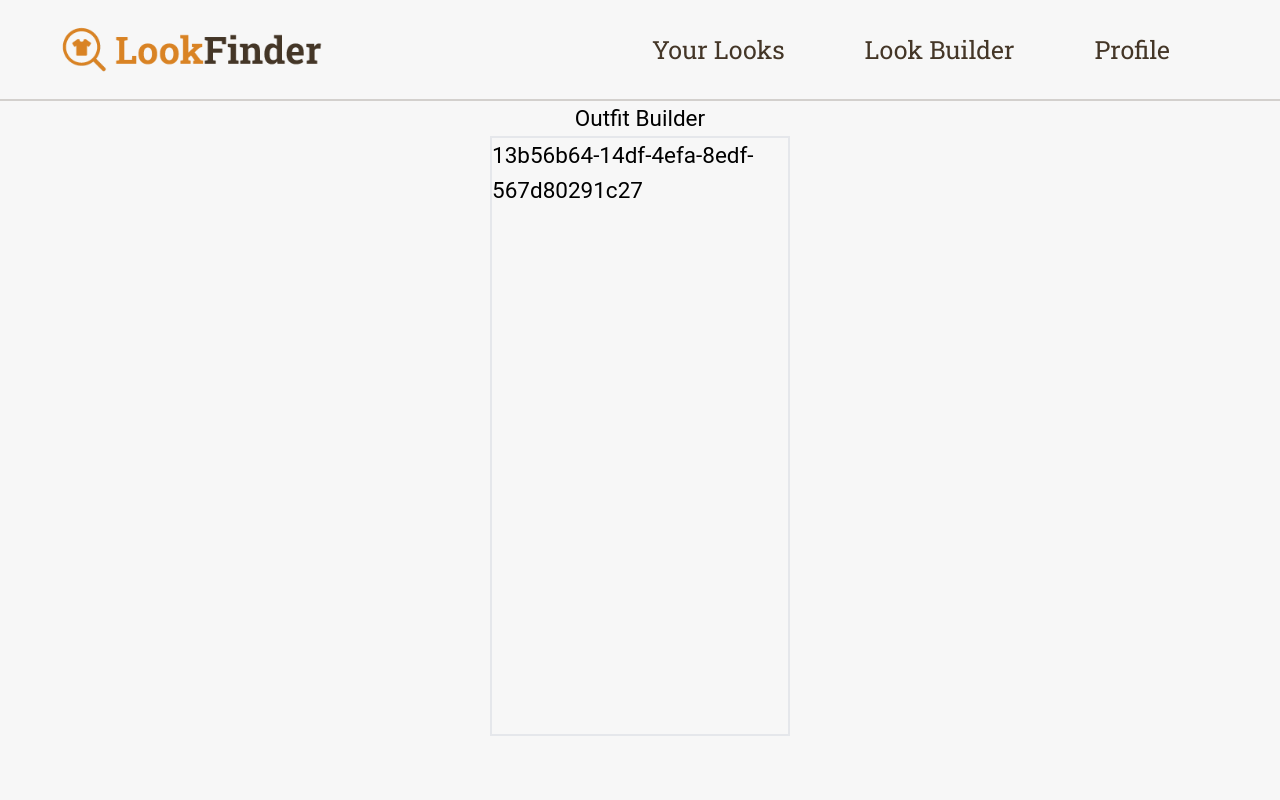
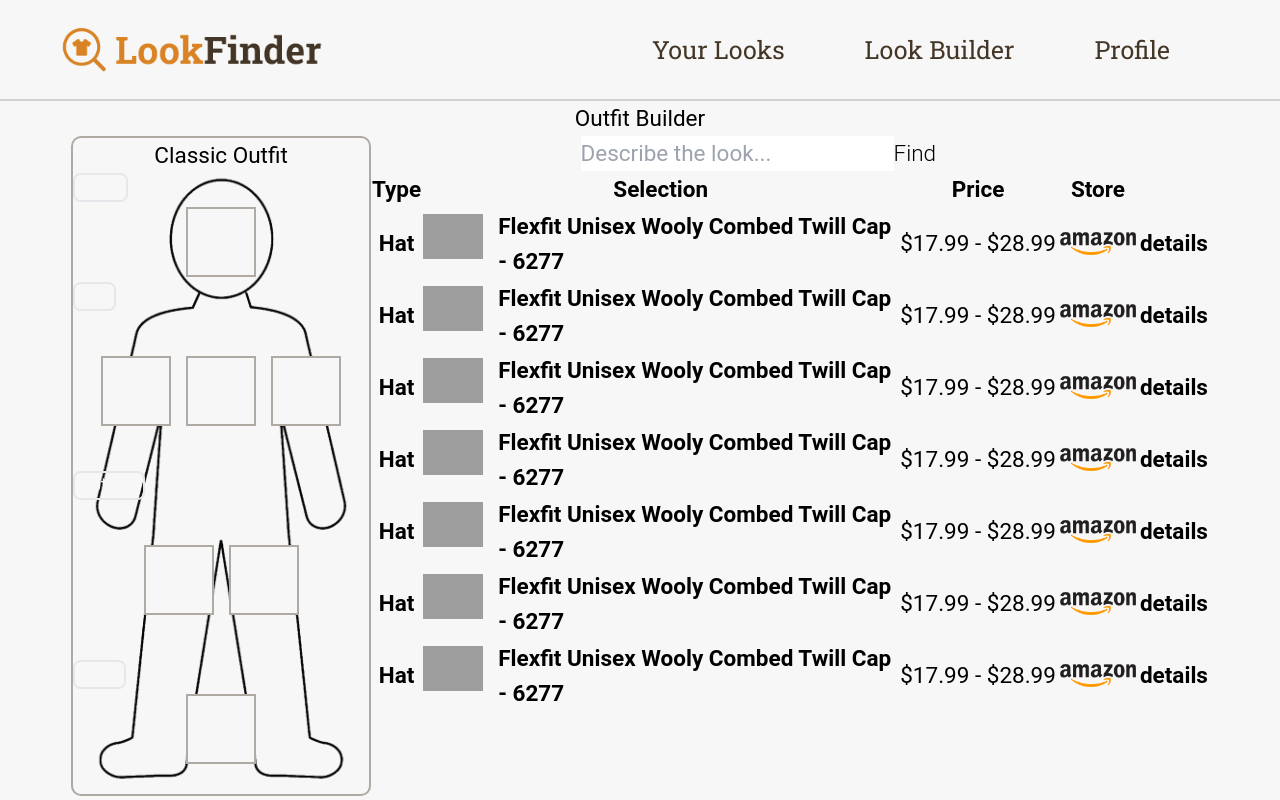
Before and after one commit to SSonagi/LookFinder, a React (Vite) app in the folder client/: page /builder in a window 1280 px wide. Built offline with nearby package versions, Linux system fonts and the light colour scheme; grey boxes are pictures that could not be loaded.

Commit message:
Added components to Builder page

```diff
--- a/client/src/appTypes/outfit.types.tsx
+++ b/client/src/appTypes/outfit.types.tsx
@@ -1,6 +1,9 @@
 export interface IPiece {
   id: string,
+  title: string,
   description: string,
+  price: string,
+  shop: string,
   img_link: string,
   shop_link: string,
 }
--- a/client/src/components/outift.tsx
+++ b/client/src/components/outift.tsx
@@ -1,11 +1,36 @@
 import { IOutfit, IPiece } from '../appTypes/outfit.types';
+import Piece from './piece';
+import OutlineImg from '../images/Outline.png';
 
 const Outfit = ({outfit}: {outfit: IOutfit}) => {
     return (
-        <div className='w-full h-full border-2'>
-            <div>
-                {outfit.id}
+        <div
+            className='w-full h-full border-[#443627] border-opacity-40 border-2 rounded-lg flex flex-col justify-start items-start bg-center bg-contain bg-no-repeat'
+            style={{ backgroundImage: `url(${OutlineImg})` }}
+        >
+            <div className='w-full text-center'>
+                Classic Outfit
             </div>
+            {([
+                ['Head', outfit.head, false],
+                ['Top', outfit.top, true],
+                ['Bottom', outfit.bottom, true],
+                ['Shoe', outfit.shoe, false],
+            ] as [string, IPiece[], boolean][]).map(([position, data, double]) => (
+                <div className='w-full'>
+                    <div className='text-sm px-1 bg-primary w-min rounded-md border-2 text-[#F7F7F7]'>{position}</div>
+                    <div className={'w-full flex flex-row flex-wrap justify-center items-center gap-3 ' + (double ? 'h-32' : 'h-16')}>
+                        {data.slice(0, (double ? 6 : 3)).map((piece) => (
+                            <Piece piece={piece}/>
+                        ))}
+                        {data.length > (double ? 6 : 3) &&
+                            <div>
+                                ...
+                            </div>
+                        }
+                    </div>
+                </div>
+            ))}
         </div>
     );
 }
--- /dev/null
+++ b/client/src/components/piece.tsx
@@ -0,0 +1,11 @@
+import { IPiece } from "../appTypes/outfit.types";
+
+const Piece = ({piece}: {piece: IPiece}) => {
+    return (
+        <div className="border-[#443627] border-opacity-40 border-2 w-14 h-14 bg-[#F7F7F7]">
+
+        </div>
+    );
+}
+
+export default Piece;
--- a/client/src/index.css
+++ b/client/src/index.css
@@ -26,9 +26,9 @@
     --color-neutral-content: #443627;
 
     /* Base */
-    --color-base-100: #F2F6D0;
-    --color-base-200: #e1e5af;
-    --color-base-300: #d0d393;
+    --color-base-100: #F7F7F7;
+    --color-base-200: #EFEFEF;
+    --color-base-300: #E2E2E2;
     --color-base-content: #443627;
 
     /* Semantic */
--- a/client/src/layouts/layout.tsx
+++ b/client/src/layouts/layout.tsx
@@ -27,7 +27,7 @@
         </nav>
       </header>
       {/* Main */}
-      <main className='font-Roboto text-primary font-normal text-lg'>
+      <main className='font-Roboto text-primary font-normal text-lg px-10'>
         <Outlet />
       </main>
       {/* Footer */}
--- a/client/src/pages/Builder.tsx
+++ b/client/src/pages/Builder.tsx
@@ -2,25 +2,154 @@
 import { v4 as uuidv4 } from 'uuid';
 import Outfit from '../components/outift';
 import { IOutfit, IPiece } from '../appTypes/outfit.types';
+import AmazonImg from '../images/amazon.png';
 
 const Builder = () => {
   const [outfit, setOutfit] = useState<IOutfit>({
     id: uuidv4(),
-    head: [],
-    top: [],
-    bottom: [],
-    shoe: []
+    head: [
+      {
+        id: uuidv4(),
+        title: 'Flexfit Unisex Wooly Combed Twill Cap - 6277',
+        description: 'Hat',
+        price: '$17.99 - $28.99',
+        shop: 'amazon',
+        img_link: 'https://m.media-amazon.com/images/I/61pSuZP7SVL._AC_SX679_.jpg',
+        shop_link: 'https://www.amazon.ca/Flexfit-Unisex-Wooly-Combed-Twill/dp/B07LB9LVGX?th=1&psc=1'
+      }
+    ],
+    top: [
+      {
+        id: uuidv4(),
+        title: 'Flexfit Unisex Wooly Combed Twill Cap - 6277',
+        description: 'Hat',
+        price: '$17.99 - $28.99',
+        shop: 'amazon',
+        img_link: 'https://m.media-amazon.com/images/I/61pSuZP7SVL._AC_SX679_.jpg',
+        shop_link: 'https://www.amazon.ca/Flexfit-Unisex-Wooly-Combed-Twill/dp/B07LB9LVGX?th=1&psc=1'
+      },
+      {
+        id: uuidv4(),
+        title: 'Flexfit Unisex Wooly Combed Twill Cap - 6277',
+        description: 'Hat',
+        price: '$17.99 - $28.99',
+        shop: 'amazon',
+        img_link: 'https://m.media-amazon.com/images/I/61pSuZP7SVL._AC_SX679_.jpg',
+        shop_link: 'https://www.amazon.ca/Flexfit-Unisex-Wooly-Combed-Twill/dp/B07LB9LVGX?th=1&psc=1'
+      },
+      {
+        id: uuidv4(),
+        title: 'Flexfit Unisex Wooly Combed Twill Cap - 6277',
+        description: 'Hat',
+        price: '$17.99 - $28.99',
+        shop: 'amazon',
+        img_link: 'https://m.media-amazon.com/images/I/61pSuZP7SVL._AC_SX679_.jpg',
+        shop_link: 'https://www.amazon.ca/Flexfit-Unisex-Wooly-Combed-Twill/dp/B07LB9LVGX?th=1&psc=1'
+      }
+    ],
+    bottom: [
+      {
+        id: uuidv4(),
+        title: 'Flexfit Unisex Wooly Combed Twill Cap - 6277',
+        description: 'Hat',
+        price: '$17.99 - $28.99',
+        shop: 'amazon',
+        img_link: 'https://m.media-amazon.com/images/I/61pSuZP7SVL._AC_SX679_.jpg',
+        shop_link: 'https://www.amazon.ca/Flexfit-Unisex-Wooly-Combed-Twill/dp/B07LB9LVGX?th=1&psc=1'
+      },
+      {
+        id: uuidv4(),
+        title: 'Flexfit Unisex Wooly Combed Twill Cap - 6277',
+        description: 'Hat',
+        price: '$17.99 - $28.99',
+        shop: 'amazon',
+        img_link: 'https://m.media-amazon.com/images/I/61pSuZP7SVL._AC_SX679_.jpg',
+        shop_link: 'https://www.amazon.ca/Flexfit-Unisex-Wooly-Combed-Twill/dp/B07LB9LVGX?th=1&psc=1'
+      }
+    ],
+    shoe: [
+      {
+        id: uuidv4(),
+        title: 'Flexfit Unisex Wooly Combed Twill Cap - 6277',
+        description: 'Hat',
+        price: '$17.99 - $28.99',
+        shop: 'amazon',
+        img_link: 'https://m.media-amazon.com/images/I/61pSuZP7SVL._AC_SX679_.jpg',
+        shop_link: 'https://www.amazon.ca/Flexfit-Unisex-Wooly-Combed-Twill/dp/B07LB9LVGX?th=1&psc=1'
+      }
+    ]
   });
+
+  let getShopLogo = (shop: String) => {
+    switch(shop) {
+      case 'amazon': {
+        return AmazonImg;
+      }
+      default: {
+        console.log('Non-existant shop');
+      }
+    }
+  }
 
   return (
     <div className="flex flex-col justify-start items-center">
       <h1 className="">Outfit Builder</h1>
-      <div className="flex flex-row justify-center">
-        <div className="left w-60 h-[30rem]">
+      <div className="flex flex-row justify-center w-full">
+        <div className="left w-60 min-w-60 h-[33rem]">
           <Outfit outfit={outfit} />
         </div>
-        <div className="right">
-          <div className=""></div>
+        <div className="flex flex-col justify-start items-center">
+          <div className="join w-1/2">
+            <input type="text" className="input join-item" placeholder="Describe the look..." />
+            <button className="btn join-item font-light">Find</button>
+          </div>
+          <div className="overflow-x-auto">
+            <table className="table table-md">
+              {/* head */}
+              <thead>
+                <tr className='border-(length: 1px) border-[#443627]/50'>
+                  <th>Type</th>
+                  <th>Selection</th>
+                  <th>Price</th>
+                  <th>Store</th>
+                </tr>
+              </thead>
+              {[...outfit.head, ...outfit.top, ...outfit.bottom, ...outfit.shoe].map((piece) => (
+                <tbody>
+                  <tr className='border-b-0 border-(length: 1px) border-[#443627]/50'>
+                    <th>
+                      <label>
+                        {piece.description}
+                      </label>
+                    </th>
+                    <td>
+                      <div className="flex items-center gap-3">
+                        <div className="avatar">
+                          <div className="mask mask-squircle h-12 w-12">
+                            <img
+                              src={piece.img_link}
+                              alt={piece.description} />
+                          </div>
+                        </div>
+                        <div>
+                          <div className="font-bold max-w-80 overflow-hidden">{piece.title}</div>
+                        </div>
+                      </div>
+                    </td>
+                    <td>
+                      {piece.price}
+                    </td>
+                    <td>
+                      <img src={getShopLogo(piece.shop)} className='w-16'/>
+                    </td>
+                    <th>
+                      <button className="btn btn-ghost btn-xs">details</button>
+                    </th>
+                  </tr>
+                </tbody>
+              ))}
+            </table>
+          </div>
         </div>
       </div>
     </div>
```
Also changed, not shown: client/src/images/Outline.png (added), client/src/images/amazon.png (added).
